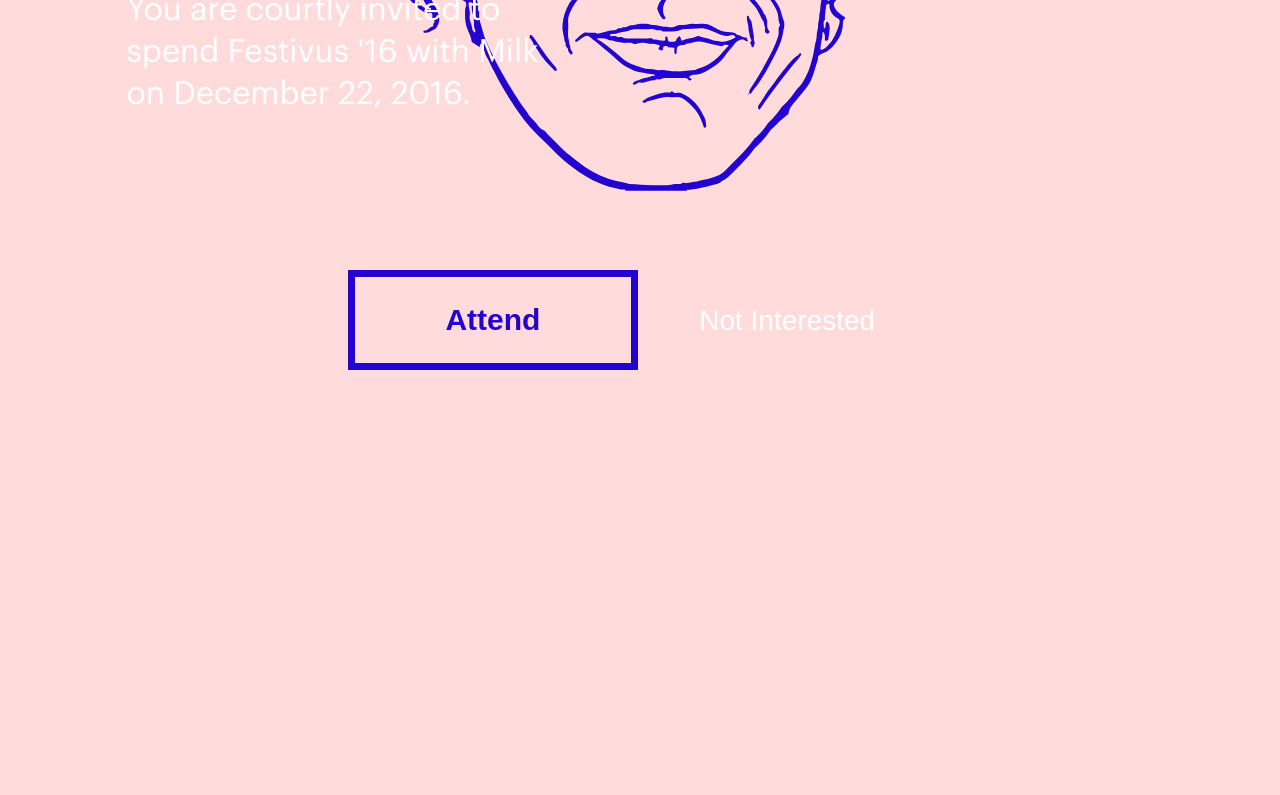
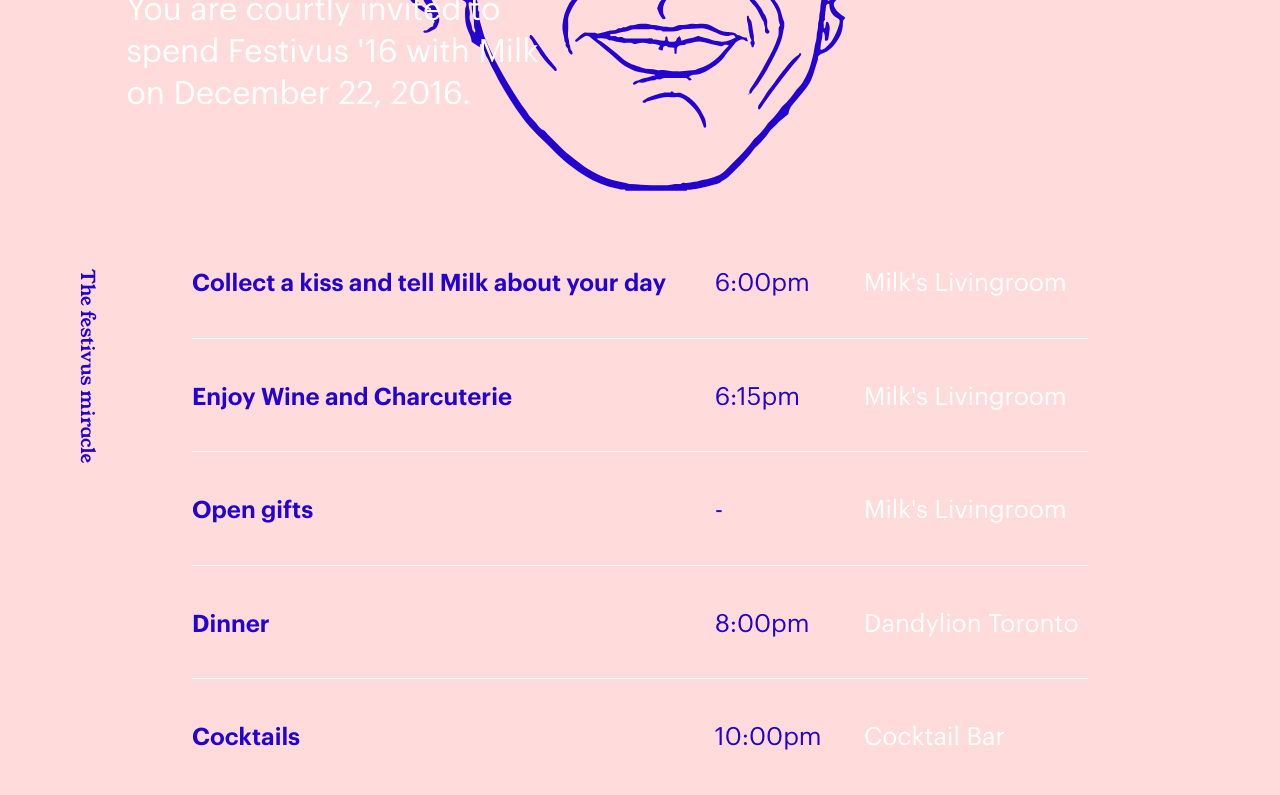
Before and after one commit to danafestivus/danafestivus.github.io, a plain HTML site: page index.html in a window 1280 px wide. Shown: the part 691-1486 px from the top of the page. Before the commit the page ends 1109 px from the top, so only its background shows below. Drawn offline with Linux system fonts and the light colour scheme.

Commit message:
Update to show schedule

```diff
--- a/index.html
+++ b/index.html
@@ -34,7 +34,7 @@
       </div>
     </div>
 
-    <div class="button-wrapper">
+    <div class="button-wrapper" style="display:none">
       <button class="accept" onclick="showInvitation()" onmouseover="accept()" onmouseout="neutral()">Attend</button>
       <button class="decline" onmouseover="decline()" onmouseout="neutral()">
         <span class="decline-wrapper">
@@ -43,14 +43,14 @@
       </button>
     </div>
 
-    <div class="invitation-wrapper">
+    <div class="invitation-wrapper" style="display:none">
       <h2 class="invitation">
         It's a Festivus miracle! Return to this page <span class="event-date">December 21</span>
         to find out more.
       </h2>
     </div>
 
-    <div class="schedule-container">
+    <div class="schedule-container" style="display:block">
       <p class="miracle-content">The festivus miracle</p>
 
       <div class="row">
```
